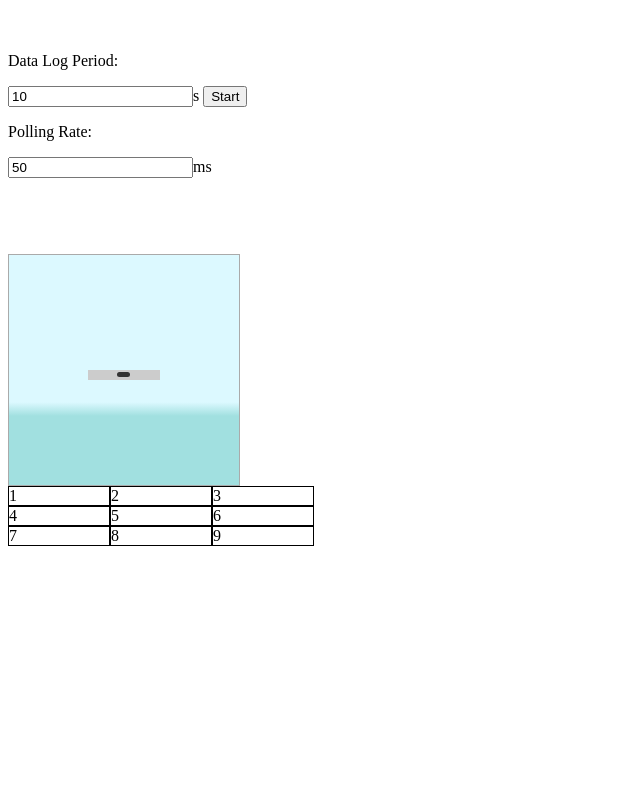
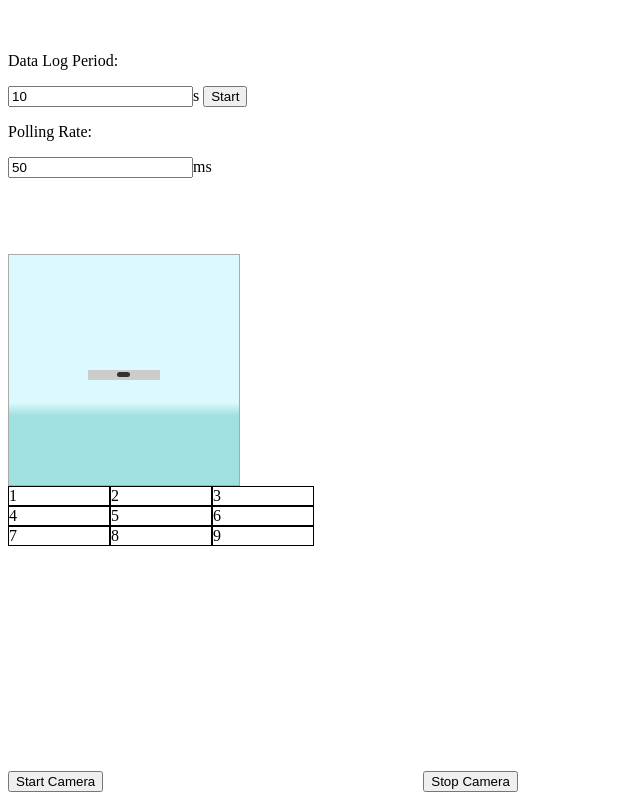
Before and after one commit to Ripwords/sensors, a Vue app: page / in a window 1280 px wide. Shown: the part 283-1083 px from the top of the page, without its empty margins (0-640 px from the left). Before the commit the page ends 837 px from the top, so only its background shows below. Built offline with nearby package versions, Linux system fonts and the light colour scheme.

Commit message:
add camera

```diff
--- a/src/App.vue
+++ b/src/App.vue
@@ -4,7 +4,8 @@ import Quaternion from 'Quaternion'
 import { store } from './store'
 import { useIntervalFn, useTimeout } from '@vueuse/core'
 import { export2json } from './functions/export2json'
-import Orient from './components/Orient.vue';
+import Orient from './components/Orient.vue'
+import Camera from './components/Camera.vue'
 
 const s = store()
 const showExport = ref(false)
@@ -207,6 +208,7 @@ onMounted(() => {
   <br>
   <br>
   <Orient />
+  <Camera />
 </template>
 
 <style>
--- /dev/null
+++ b/src/components/Camera.vue
@@ -0,0 +1,18 @@
+<script lang="ts" setup>
+  import { ref } from "vue"
+  const vid = ref<any>()
+  const startCam = async () => {
+    let cam_stream = await navigator.mediaDevice.getUserMedia({ video: true })
+    vid.srcObject = cam_stream
+  }
+</script>
+
+<template>
+  <button @click="">
+    Start Camera
+  </button>
+  <video ref="vid" width="320" height="240" autoplay></video>
+  <button>
+    Stop Camera
+  </button>
+</template>
```
